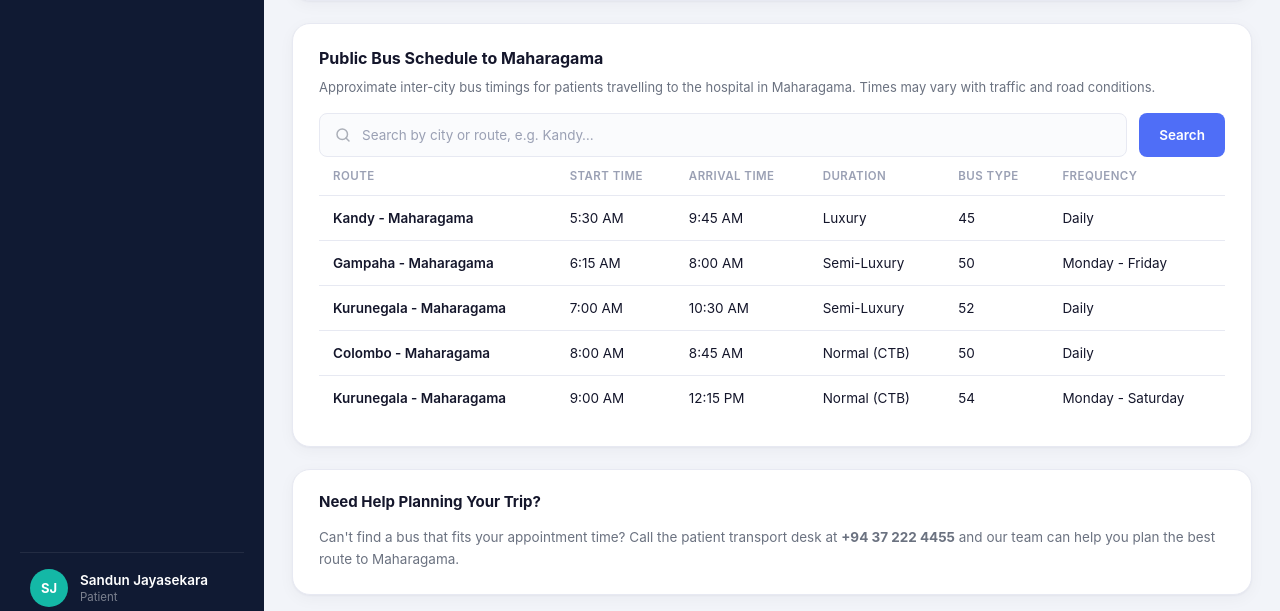
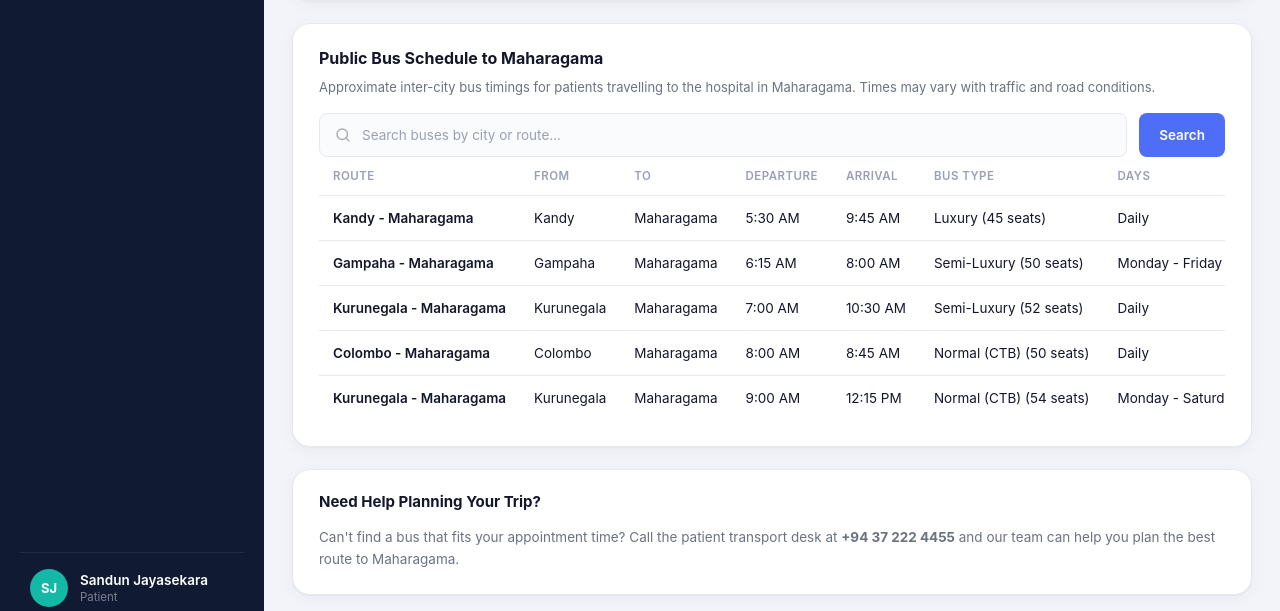
Before and after one commit to kdpunsara/CancerCare-, a PHP site: page /modules/patient/views/patient_transport.php in a window 1280 px wide. Shown: the part 755-1366 px from the top of the page. Run offline with PHP 8.4, Linux system fonts and the light colour scheme; data comes from the database, SQL or seed files in the repository; both versions use the stored data as it was after the commit; tables that the repository leaves empty or names only in its code hold one stand-in row (values such as "Sample post").

Commit message:
Add bus search and appointment time formatting

```diff
--- a/modules/patient/patient_data.php
+++ b/modules/patient/patient_data.php
@@ -93,7 +93,28 @@ $motivation_resources = patient_query_rows($conn,
     "SELECT resource_id, title, content_type, content_url, description, category, published_date
      FROM MotivationResource WHERE is_active = TRUE ORDER BY published_date DESC, resource_id DESC", null);
 
-$transport_schedules = patient_query_rows($conn,
-    "SELECT schedule_id, route_name, departure_location, arrival_location,
-            departure_time, arrival_time, vehicle_type, capacity, operating_days
-     FROM TransportSchedule WHERE status = 'active' ORDER BY departure_time", null);
+$transport_search = isset($_GET['q']) ? trim((string) $_GET['q']) : '';
+
+if ($transport_search !== '') {
+    $transport_stmt = $conn->prepare(
+        "SELECT schedule_id, route_name, departure_location, arrival_location,
+                departure_time, arrival_time, vehicle_type, capacity, operating_days
+         FROM TransportSchedule
+         WHERE status = 'active'
+           AND (departure_location LIKE ? OR arrival_location LIKE ? OR route_name LIKE ?)
+         ORDER BY departure_time"
+    );
+    $transport_term = '%' . $transport_search . '%';
+    $transport_stmt->bind_param('sss', $transport_term, $transport_term, $transport_term);
+    $transport_stmt->execute();
+    $transport_result = $transport_stmt->get_result();
+    $transport_schedules = array();
+    while ($transport_row = $transport_result->fetch_assoc()) {
+        $transport_schedules[] = $transport_row;
+    }
+} else {
+    $transport_schedules = patient_query_rows($conn,
+        "SELECT schedule_id, route_name, departure_location, arrival_location,
+                departure_time, arrival_time, vehicle_type, capacity, operating_days
+         FROM TransportSchedule WHERE status = 'active' ORDER BY departure_time", null);
+}
--- a/modules/patient/views/patient_appointments.php
+++ b/modules/patient/views/patient_appointments.php
@@ -156,7 +156,7 @@ $reminders = $stmt->get_result();
           <?php foreach ($appointments as $appointment): ?>
             <?php if ($appointment['appointment_status'] !== 'upcoming') { continue; } ?>
             <li class="appointment-item confirmed">
-              <div class="appointment-time"><span class="time"><?= htmlspecialchars(date('H:i', strtotime($appointment['appointment_time']))) ?></span><span class="date"><?= htmlspecialchars(date('M j, Y', strtotime($appointment['appointment_date']))) ?></span></div>
+              <div class="appointment-time"><span class="time"><?= htmlspecialchars(date('g:i A', strtotime($appointment['appointment_time']))) ?></span><span class="date"><?= htmlspecialchars(date('M j, Y', strtotime($appointment['appointment_date']))) ?></span></div>
               <div class="appointment-info">
                 <p class="appointment-name"><?= htmlspecialchars($appointment['reason'] ?: 'Appointment') ?></p>
                 <p class="appointment-desc"><?= htmlspecialchars('Dr. ' . $appointment['doctor_first_name'] . ' ' . $appointment['doctor_last_name']) ?></p>
@@ -178,7 +178,7 @@ $reminders = $stmt->get_result();
           <?php foreach ($appointments as $appointment): ?>
             <?php if ($appointment['appointment_status'] !== 'completed') { continue; } ?>
             <li class="appointment-item completed">
-              <div class="appointment-time"><span class="time"><?= htmlspecialchars(date('H:i', strtotime($appointment['appointment_time']))) ?></span><span class="date"><?= htmlspecialchars(date('M j, Y', strtotime($appointment['appointment_date']))) ?></span></div>
+              <div class="appointment-time"><span class="time"><?= htmlspecialchars(date('g:i A', strtotime($appointment['appointment_time']))) ?></span><span class="date"><?= htmlspecialchars(date('M j, Y', strtotime($appointment['appointment_date']))) ?></span></div>
               <div class="appointment-info">
                 <p class="appointment-name"><?= htmlspecialchars($appointment['reason'] ?: 'Appointment') ?></p>
                 <p class="appointment-desc"><?= htmlspecialchars('Dr. ' . $appointment['doctor_first_name'] . ' ' . $appointment['doctor_last_name']) ?></p>
--- a/modules/patient/views/patient_transport.php
+++ b/modules/patient/views/patient_transport.php
@@ -165,34 +165,48 @@ require_once __DIR__ . '/../patient_data.php';
         </div>
         <p class="table-caption">Approximate inter-city bus timings for patients travelling to the hospital in Maharagama. Times may vary with traffic and road conditions.</p>
 
-        <form class="search-bar" action="patient_transport.php" method="get">
+        <form class="search-bar" action="patient_transport.php#bus-results" method="get">
           <div class="search-field">
             <span class="icon icon-search" aria-hidden="true"></span>
-            <input type="text" name="q" placeholder="Search by city or route, e.g. Kandy…">
+            <input type="search" name="q" value="<?= htmlspecialchars($transport_search) ?>" placeholder="Search buses by city or route..." aria-label="Search buses by city or route">
           </div>
           <button type="submit" class="search-btn">Search</button>
         </form>
 
-        <div class="table-wrap">
+        <?php if ($transport_search !== ''): ?>
+          <p class="search-result-note">
+            Showing buses matching <strong><?= htmlspecialchars($transport_search) ?></strong>.
+            <a href="patient_transport.php">Clear search</a>
+          </p>
+        <?php endif; ?>
+
+        <div class="table-wrap" id="bus-results">
           <table class="data-table">
             <thead>
               <tr>
                 <th>Route</th>
-                <th>Start Time</th>
-                <th>Arrival Time</th>
-                <th>Duration</th>
+                <th>From</th>
+                <th>To</th>
+                <th>Departure</th>
+                <th>Arrival</th>
                 <th>Bus Type</th>
-                <th>Frequency</th>
+                <th>Days</th>
               </tr>
             </thead>
             <tbody>
+              <?php if (count($transport_schedules) === 0): ?>
+                <tr>
+                  <td colspan="7" class="empty-state">No buses found for this city or route.</td>
+                </tr>
+              <?php endif; ?>
               <?php foreach ($transport_schedules as $schedule): ?>
                 <tr>
                   <td class="med-name"><?= htmlspecialchars($schedule['route_name']) ?></td>
+                  <td><?= htmlspecialchars($schedule['departure_location']) ?></td>
+                  <td><?= htmlspecialchars($schedule['arrival_location']) ?></td>
                   <td><?= htmlspecialchars(date('g:i A', strtotime($schedule['departure_time']))) ?></td>
                   <td><?= htmlspecialchars(date('g:i A', strtotime($schedule['arrival_time']))) ?></td>
-                  <td><?= htmlspecialchars($schedule['vehicle_type']) ?></td>
-                  <td><?= (int) $schedule['capacity'] ?></td>
+                  <td><?= htmlspecialchars($schedule['vehicle_type']) ?> (<?= (int) $schedule['capacity'] ?> seats)</td>
                   <td><?= htmlspecialchars($schedule['operating_days']) ?></td>
                 </tr>
               <?php endforeach; ?>
--- a/public/css/transport.css
+++ b/public/css/transport.css
@@ -75,6 +75,24 @@
   line-height: 1.5;
 }
 
+.search-result-note{
+  margin: 12px 0 0;
+  color: var(--text-muted);
+  font-size: 13px;
+}
+
+.search-result-note a{
+  margin-left: 8px;
+  color: var(--primary);
+  font-weight: 600;
+}
+
+.empty-state{
+  padding: 24px;
+  color: var(--text-muted);
+  text-align: center;
+}
+
 @media (max-width: 480px){
   .appt-bus-head{ flex-wrap: wrap; }
   .appt-bus-route{ align-items: flex-start; }
```
Also changed, not shown: database/transport_schedule.sql (added, +22 -0 lines).
